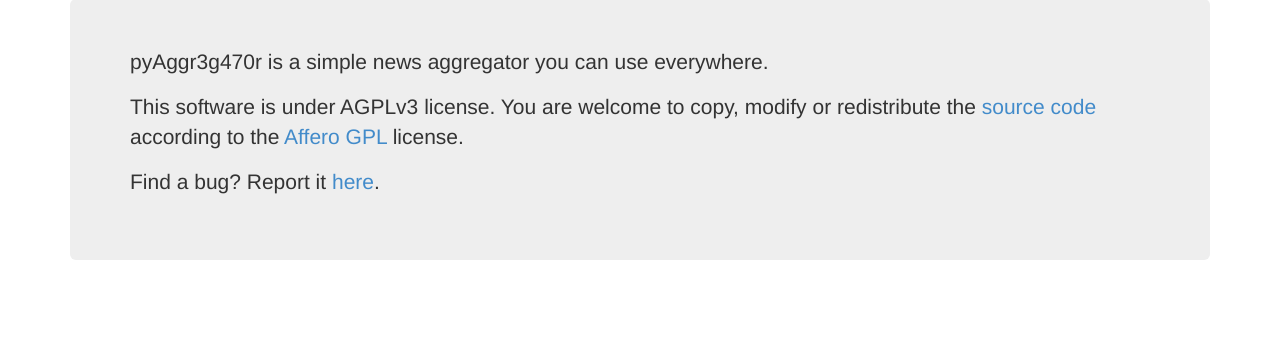
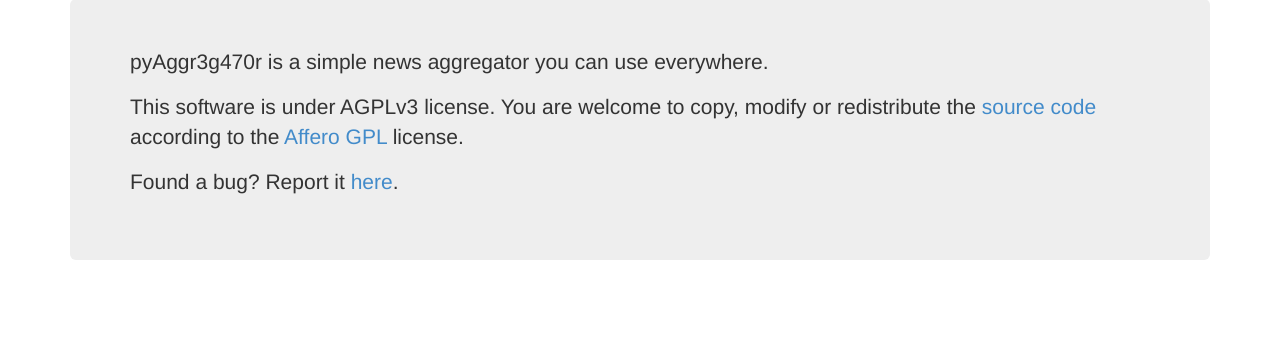
Before and after one commit to cedricbonhomme/newspipe, a Flask app: page /about/ in a window 1280 px wide. Shown: the part 61-412 px from the top of the page. Run offline with Flask 2, Linux system fonts and the light colour scheme; parts of the project's set-up code (start-up, migrations or seed data) failed here and were passed over; some libraries are stand-ins or nearby versions.

Commit message:
Updated translations.

```diff
--- a/pyaggr3g470r/templates/about.html
+++ b/pyaggr3g470r/templates/about.html
@@ -6,7 +6,7 @@
         <p>{{ _('This software is under AGPLv3 license. You are welcome to copy, modify or
         redistribute the <a href="https://bitbucket.org/cedricbonhomme/pyaggr3g470r/">source code</a>
         according to the <a href="https://www.gnu.org/licenses/agpl-3.0.html">Affero GPL</a> license.') }}</p>
-        <p>{{ _('Find a bug? Report it <a href="https://bitbucket.org/cedricbonhomme/pyaggr3g470r/issues">here</a>.') }}</p>
+        <p>{{ _('Found a bug? Report it <a href="https://bitbucket.org/cedricbonhomme/pyaggr3g470r/issues">here</a>.') }}</p>
     </div>
 </div><!-- /.container -->
 {% endblock %}
```
Also changed, not shown: pyaggr3g470r/translations/fr/LC_MESSAGES/messages.po, 2 other files.
